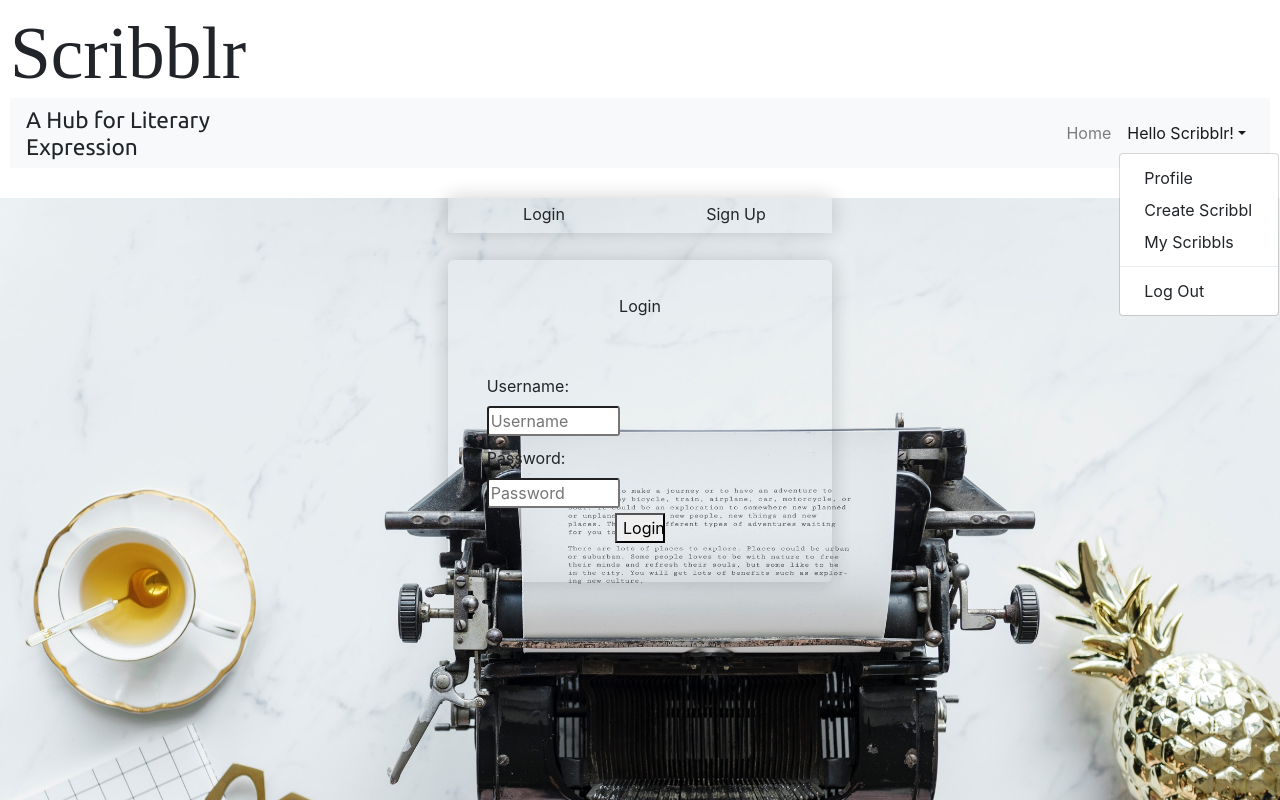
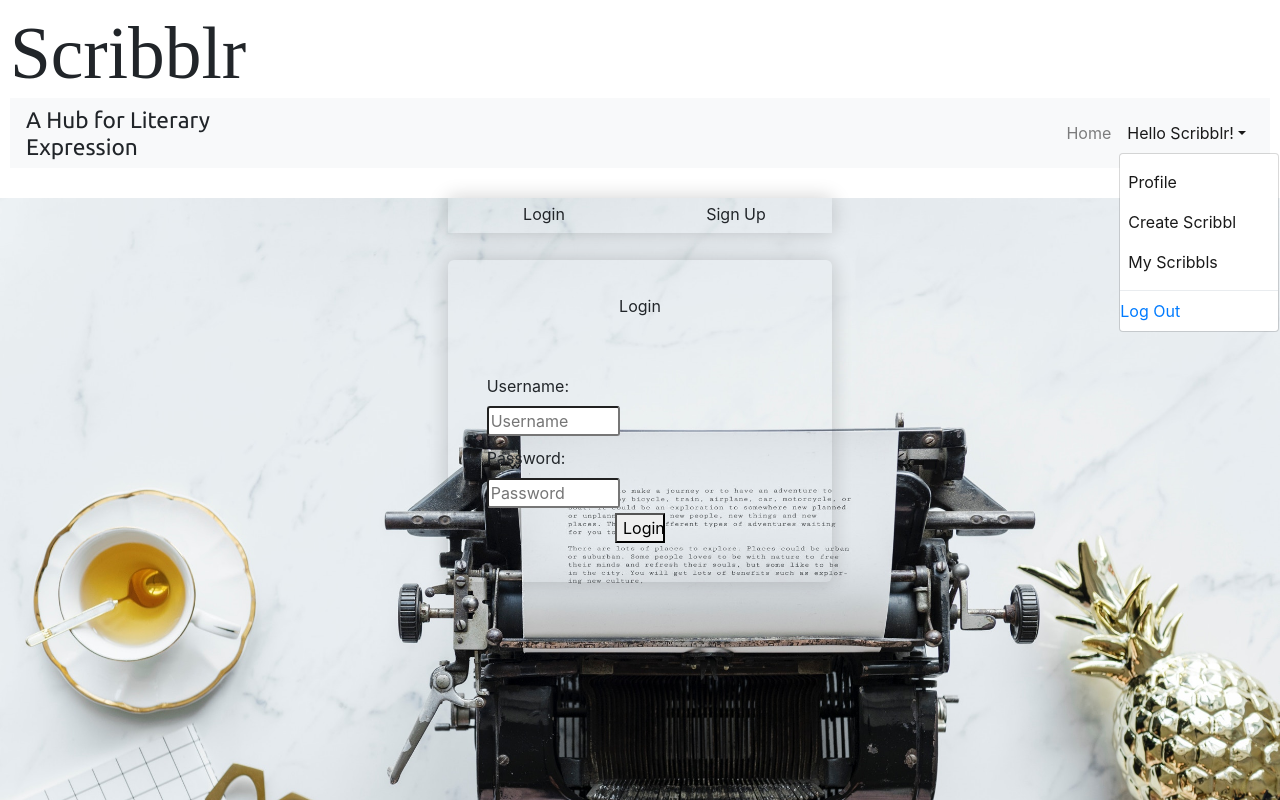
Before and after one commit to ashleyfrancisco06/scribblr, a React (Create React App) app: page / in a window 1280 px wide. Both pictures are taken after a click on the button "Hello Scribblr!". Shown: the top 800 px of the page. Built offline with nearby package versions, Linux system fonts and the light colour scheme; no server answers; a web font is replaced by a local one.

Commit message:
working site

```diff
--- a/package.json
+++ b/package.json
@@ -24,7 +24,7 @@
     "sequelize": "^4.42.0"
   },
   "scripts": {
-    "start": "node server.js",
+    "start": "react-scripts start",
     "build": "react-scripts build",
     "test": "react-scripts test",
     "eject": "react-scripts eject",
--- a/src/components/Header/Header.js
+++ b/src/components/Header/Header.js
@@ -13,14 +13,14 @@ const Header = () => {
             <Navbar bg="light" variant="light">
                 <h3>A Hub for Literary Expression</h3>
                 <Nav className="mr-auto">
-                    <Nav.Link href="/scribbls">Home</Nav.Link>
+                    <Link to="/scribbls" className="nav-link">Home</Link>
                     <NavDropdown title="Hello Scribblr!" id="basic-nav-dropdown">
-                        <NavDropdown.Item href="#action/3.3">Profile</NavDropdown.Item>
-                        <NavDropdown.Item href="/create-scribbl">Create Scribbl</NavDropdown.Item>
-                        <NavDropdown.Item href="#action/3.2">My Scribbls</NavDropdown.Item>
+                        <Link className='nav-link' to="#action/3.3">Profile</Link>
+                        <Link className='nav-link' to="/create-scribbl">Create Scribbl</Link>
+                        <Link className='nav-link' to="#action/3.2">My Scribbls</Link>
 
                         <NavDropdown.Divider />
-                        <NavDropdown.Item href="#action/3.4">Log Out</NavDropdown.Item>
+                        <Link to="#action/3.4">Log Out</Link>
                     </NavDropdown>
                 </Nav>
             </Navbar>
--- a/src/models/models.js
+++ b/src/models/models.js
@@ -1,9 +1,9 @@
 const Sequelize = require('sequelize')
 
 // create database
-const db = new Sequelize({
-    database: process.env.DATABASE_URL || scribblr_db,
-    dialect: "postgres"
+const db = new Sequelize(process.env.DATABASE_URL || 'postgres://localhost:4567/scribblr_db',
+    {
+        dialect: "postgres"
 })
 
 // create tables
```
